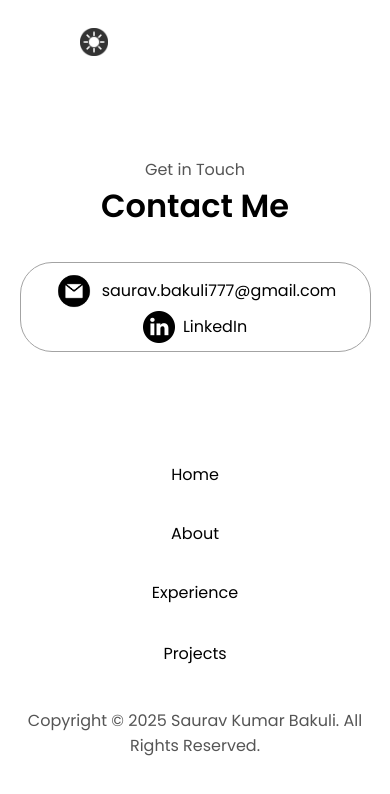
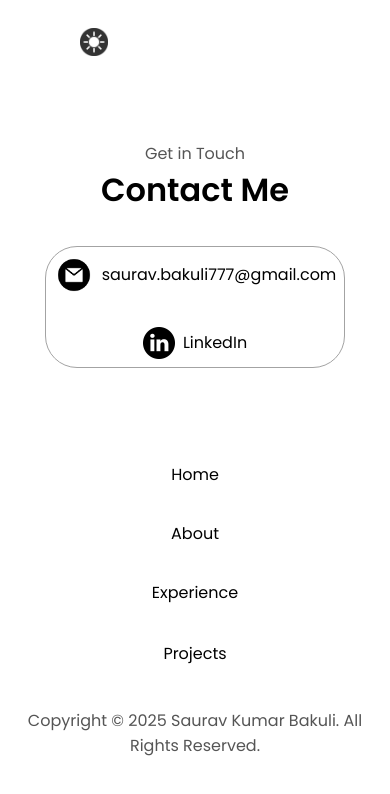
Before and after one commit to saurav6422/portfolio-web, a plain HTML site: page contact.html in a window 390 px wide. Drawn offline with Linux system fonts and the light colour scheme.

Commit message:
contactfix

```diff
--- a/mediaqueries.css
+++ b/mediaqueries.css
@@ -51,6 +51,12 @@
   }
   .about-containers {
     margin-top: 0;
+  }
+
+  .contact-info-upper-container {
+    flex-direction: column;
+    align-items: center;
+    gap: 2rem;
   }
 
   footer nav {
```
